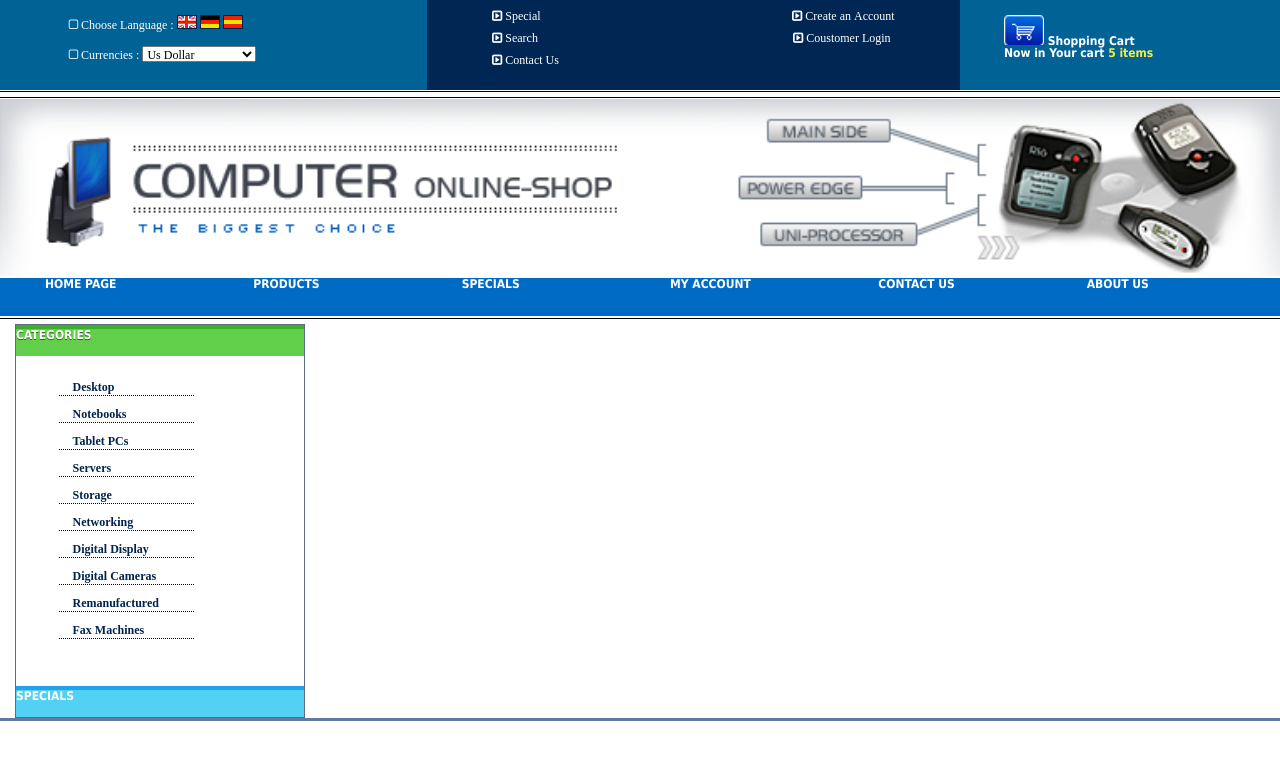
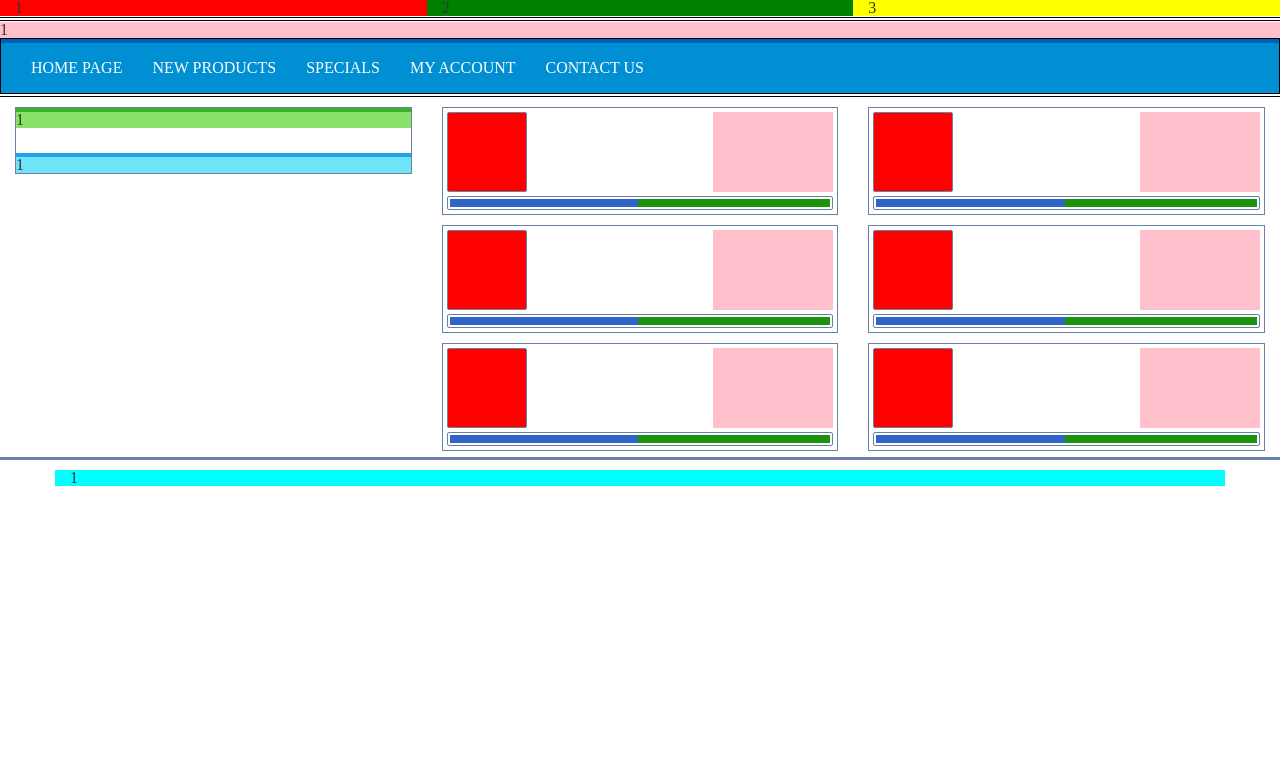
Before and after one commit to dev20pro/php270, a PHP site: page / in a window 1280 px wide. Shown: the top 760 px of the page. Run offline with PHP 8.4, Linux system fonts and the light colour scheme; some libraries are stand-ins or nearby versions.

Commit message:
project responisve layout

```diff
--- a/css/style.css
+++ b/css/style.css
@@ -45,177 +45,132 @@ table {
 }
 
 /* ---------------------------------------------- css reset ends here ------------------------------------------*/
-body{
-    /* background-color:grey; */
-    /* color:white; */
-    font-size: 12px;
-    font-family: 'Tahoma';
-    font-weight:bold;
+.language{
+    background-color:red;    /*Remove*/
 }
-select{
-    color: black;
+.top-menu{
+    background-color:green;   /*Remove*/
 }
-/* ---------------------------------------------- Header Starts here ------------------------------------------*/
-header{
-    color: white;
+.shopping-cart{
+    background-color:yellow;  /*Remove*/
 }
-#lang, #top-nav, #cart{
-    height:90px;
+.header-bottom-border{
+margin-top:1px;
+border-top:1px solid black;
+height:4px;
+border-bottom:1px solid black;
+margin-bottom:1px;
 }
-#lang{
-    background-color:#006295;
+.slider{
+    background-color:pink; /*remove*/
 }
-#lang img{
-    cursor:pointer;
+div .my-menu{
+    border:1px solid black;
 }
-#lang div{
-    margin-left:11%;
+.menu-top-design{
+    height:4px;
+    background-color:#005DBA;
 }
-#lang div>span{
-    padding-top:15px;
-    padding-left:10px;
-}
-#top-nav span{
-    padding-top:10px;
-}
-#top-nav{
-    background-color:#002754;
-}
-#top-nav span{
-    margin-left:10%;
-    cursor:pointer;
-}
-#top-nav span:nth-of-type(2), span:nth-of-type(4){
-float:right;
-margin-right:10%;
-}
-#top-nav  span:nth-of-type(4){
-    margin-right:10.8%;
+.navbar-default{
+    background-color:#008FD3;
+    border-radius:0px;
+    margin-bottom:0px;
+    border:none;
 
 }
-#cart{
-    background-color:#006295;
+.my-menu .navbar-nav li{
+    /* border-right:1px solid black; */
 }
-#cart div{
-    padding-top:15px;
-    margin-left: 10%;
-    cursor:pointer;
+.my-menu .navbar-nav li:last-of-type{
+    /* border-right:none; */
 }
-#cart img{
-    width:40px;
-    height:30px;
+.my-menu .navbar-nav li a {
+    color:white;
 }
-#cart span>span{
-    color: #F6EF43;
+
+/* ---------------------------------------------- Header reset ends here ------------------------------------------*/
+/* ---------------------------------------------- main body starts here  ------------------------------------------*/
+.main-body{
+    border-top:1px solid black;
+    margin-top:2px;
+    border-bottom:3px solid #6A80A5;
+}
+.main-body>div{
+    margin-bottom:6px;
+}
+/* ---------------------------------------------- main body ends here  ------------------------------------------*/
+/* ---------------------------------------------- side bar starts here ------------------------------------------*/
+#side-bar-content{
+    border: 1px solid #6A80A5;
+    margin-top:10px;
+}
+#categories-top-design{
+    height:4px;
+    background-color: #3BB129;
+}
+#categories-list-items{
+    background-color:#89E169;
+}
+#special{
+    margin-top:25px;
+}
+#special-top-design{
+    height:4px;
+    background-color: #22A1E6;
+}
+#special-list-items{
+    background-color:#6FE4F8;
+}
+
+/* ---------------------------------------------- side bar ends here ------------------------------------------*/
+/* ---------------------------------------------- products starts here  ------------------------------------------*/
+.product{
+    position:relative;
+    border: 1px solid #6A80A5;
+    margin-top:10px;
+}
+.image, .description{
+    height:80px; /*remove */
+    width:80px; /*remove */
+    background-color:red; /*remove */
+    margin:4px; /*correct*/
+    border: 1px solid #6A80A5;
+    border-radius:2px;
+}
+.description{
+    position:absolute;
+    width:120px;
+    background-color:pink; /*pink*/
+    top:0px;
+    right:0px;
+    border:none;
+    border-radius:0;
+}
+.buttons{
+    margin:4px;
+    border: 1px solid #6A80A5;
+    border-radius:2px;
+    position:relative;
+}
+.details, .add-to-cart{
+    height:8px;
+    margin:2px;
+    width:50%;
+    background-color:#3064C9;
 
 }
-#header-bottom-line{
-    height:7px;
-    margin-top:1px;
-    border-top: 1px solid black;
-    border-bottom: 1px solid black;
-    margin-bottom:1px;
-
-
-}
-#header-bottom-line>div{
-    height:7px;
-
-
-}
-#slider img{
-width:100%;
+.add-to-cart{
+    background-color:#1B930D;
+    right:0;
+    position:absolute;
+    top:0;
 }
 
-#menu{
-    height:38px;
-    background-color:#006BC4;
+/* ---------------------------------------------- products ends here  ------------------------------------------*/
+/* ---------------------------------------------- footer starts here ------------------------------------------*/
+
+#footer{
+    background-color:cyan; /*remove*/
+    margin-top:10px;
 }
-#menu >div:first-of-type{
-    height:5px;
-    background-color:#005BB9;
-}
-#menu_elem{
-    cursor:pointer;
-
-}
-.btn-primary{
-    padding-left:30px;
-    background-color:#006BC4;
-    height:38px;
-    border-right:1px solid #fff;
-}
-.btn-primary:last-of-type{
-    border-right:none;
-}
-#header-bottom{
-    border-top:1px solid black;
-    margin-top:2px;
-}
-.navbar-header, .navbar, .navbar-inverse  {
-    background-color:#fff;
-    border:none;
-    border-radius:0;
-    min-height: 0;
-    margin-bottom:0px;
-    vertical-align: middle;
-
-}
-.navbar-inverse, #myNavbar{
-margin-right:0px;
-margin-left:0px;
-}
-.nav, .navbar-nav {
-    height:0px;
-    width:100%;
-}
-
-/* ****************************************************** Header ends here  *********************************************************/
-/* ****************************************************** Body starts here  *********************************************************/
-#main_body{
-    /* height:402px; */
-    border-bottom:3px solid #6479A0;
-}
-/* ****************************************************** Side Bar starts here  *********************************************************/
-#sidebar>div{
-    border:1px solid #5D6B84;
-    margin-top:5px;
-}
-#sidebar>div > div:first-of-type{
-    height:4px;
-    background-color: #3CB02A;
-}
-#sidebar>div>div:nth-of-type(2){
-    height:27px;
-    background-color: #61CF49;
-    /*  */
-}
-#category span{
-    text-shadow: 0px 1px 0px rgba(0, 0, 0, 0.5);
-    text-align:center;
-}
-
-#sidebar>div div:nth-of-type(3) div{
-clear:both;
-height:15px;
-width:135px;
-border-bottom: 1px dotted black;
-margin-left:15%;
-}
-#sidebar>div div:nth-of-type(3) div a{
-color:#00234D;
-font-weight:bold;
-font-size:12px;
-}
-#sidebar>div div:nth-of-type(3) div:first-of-type{
-    margin-top:25px;
-}
-#specials{
-    height:4px;
-    background-color:#22A2E8;
-    margin-top:35px;
-}
-#specials-heading{
-    height:27px;
-    background-color: #51D1F4;
-}
+/* ---------------------------------------------- footer ends here ------------------------------------------*/
--- a/index.php
+++ b/index.php
@@ -10,115 +10,126 @@
     <link rel="stylesheet" href="https://cdnjs.cloudflare.com/ajax/libs/font-awesome/4.6.3/css/font-awesome.min.css">
     <link rel="stylesheet" media="all" type="text/css" href="css/style.css">
 <!-- Javascript Files -->
+    <script src="js/jquery.js"></script>
     <script src="js/bootstrap.js"></script>
-    <script src="js/jquery.js"></script>
+
 </head>
 <body>
-<!-- Header Starts Here -->
-<div class='container-fluid'>
-    <header>
-        <div class='row' id='navbar'>
-                <div class='col-sm-4' id='lang'> <!-- sm for screen = or > 768pixels wide -->
-                <div>
-                   <span class="fa fa-square-o">  Choose Language :
-                       <span><img src='images/header/flag-1.png'></span>
-                       <span><img src='images/header/flag-2.png'></span>
-                       <span><img src='images/header/flag-3.png'></span>
-                   </span><br/>
-                   <span class="fa fa-square-o">  Currencies :
-                      <select>
-                         <option value='us'>Us Dollar</option>
-                         <option value='pak'>Pak Rupee</option>
-                         <option value='europian'>Europian Currency</option>
-                      </select>
-                   </span>
+<div class='container-fluid' id='wrapper'>
+    <!-- header-top starts here -->
+<div class='row' id='header-top'>
+    <div class='col-sm-4 language'>1</div> <!-- end of div with col-sm-4 and class of language -->
+    <div class='col-sm-4 top-menu'>2</div> <!-- end of div with col-sm-4 and class of top-menu -->
+    <div class='col-sm-4 shopping-cart'>3</div> <!-- end of div with col-sm-4 and class of shoping cart -->
 </div>
-                </div> <!-- end of col-sm-4 -->
-
-                <div class='col-sm-5' id='top-nav'>
-                    <div>
-                        <span class="fa fa-caret-square-o-right"> Special</span>
-                        <span class="fa fa-caret-square-o-right"> Create an Account</span><br/>
-                        <span class="fa fa-caret-square-o-right"> Search</span>
-                        <span class="fa fa-caret-square-o-right"> Coustomer Login</span><br/>
-                        <span class="fa fa-caret-square-o-right"> Contact Us</span>
-                    </div>
-                </div> <!-- end of col-sm-5 -->
-
-                <div class='col-sm-3' id='cart'>
-                    <div><span><img src='images/header/cart.png'>    Shopping Cart</span><br/>
-                    <span>Now in Your cart <span>5 items</span></span>
-                </div>
-                </div> <!-- end of col-sm-3 -->
-        </div> <!-- end of row -->
-<div id='header-bottom-line' class='row'></div><!-- for the bootom line below navigation -->
-<div id='slider' class='row'><img src='images/slider/slider.png' alt='slider'></div> <!-- div for the slider -->
-
-<!-- navigation menu starts here -->
-
-<nav class="navbar navbar-inverse">
-  <!-- <div class="container"> -->
-    <div class="navbar-header">
-      <button type="button" class="navbar-toggle" data-toggle="collapse" data-target="#myNavbar">
-        <span class="icon-bar"></span>
-        <span class="icon-bar"></span>
-        <span class="icon-bar"></span>
+    <!-- Header top-ends here  -->
+    <!-- div for border of header-bottom starts here  -->
+<div class='row header-bottom-border'></div>
+    <!-- div for border of header-bottom ends here  -->
+    <!-- Div for slider starts here -->
+<div class='row slider'>1</div>
+    <!-- div for slider ends here -->
+    <!-- Div for navigation bar starts here -->
+<div class='row my-menu'>
+    <div class='menu-top-design'></div> <!-- div for the top color design of the menu -->
+        <nav class='navbar navbar-default'>
+            <!--Start of Div for creating the button for collapsing menu on smaller screens-->
+            <div class='navbar-header'>
+                <button type='button' class='navbar-toggle' data-toggle='collapse' data-target='#my-navbar'>
+                    <span class='icon-bar'></span>
+                    <span class='icon-bar'></span>
+                    <span class='icon-bar'></span>
                 </button>
             </div>
-    <div id='menu' class='row'>
-    <div class="collapse navbar-collapse" id="myNavbar">
-    <div class='row nav navbar-nav' id='menu_elem'>
-    <a href='' class='active'><div class='col-sm-2 btn-primary'><span>HOME PAGE</span></div></a>
-    <a href=''> <div class='col-sm-2 btn-primary'><span> PRODUCTS</span></div></a>
-    <a href=''><div class='col-sm-2 btn-primary'><span>SPECIALS</span></div></a>
-    <a href=''><div class='col-sm-2 btn-primary'><span>MY ACCOUNT</span></div></a>
-    <a href=''> <div class='col-sm-2 btn-primary'><span>CONTACT US</span></div></a>
-    <a href=''> <div class='col-sm-2 btn-primary'><span>ABOUT US</span></div></a>
+            <!--End Of Div for creating the button for collapsing menu on smaller screens-->
+            <div class='collapse navbar-collapse' id='my-navbar'>
+                <ul class='nav navbar-nav'>
+                    <li><a href='#'>HOME PAGE</a></li>
+                    <li><a href='#'>NEW PRODUCTS</a></li>
+                    <li><a href='#'>SPECIALS</a></li>
+                    <li><a href='#'>MY ACCOUNT</a></li>
+                    <li><a href='#'>CONTACT US</a></li>
+                </ul>
+            </div>
+        </nav>
+</div>
+    <!-- Div for navigation bar ends here -->
+    <!-- Div for the body starts here -->
+<div class='row main-body'>
+    <div class='col-sm-4 side-bar'>
+        <div id='side-bar-content'>
+            <div id='categories'>
+             <div id='categories-top-design'></div>
+             <div id='categories-list-items'>1</div>
+            </div>
+            <div id='special'>
+             <div id='special-top-design'></div>
+             <div id='special-list-items'>1</div>
             </div>
         </div>
-    <!-- </div> -->
+    </div> <!-- div with col-sm-4 and class of side bar ends here -->
+    <!-- div for displaying the poroducts strats here  -->
+    <div class='col-sm-4' class='products-list'>
+        <div class='product'>
+            <div class='image'></div>
+            <div class='description pull-right'></div>
+            <div class='buttons'>
+                <div class='details'></div>
+                <div class='add-to-cart'></div>
             </div>
-</nav>
-<div id='header-bottom' class='row'></div>
-<!--***************** end of header *************************-->
+        </div>
+        <div class='product'>
+            <div class='image'></div>
+            <div class='description pull-right'></div>
+            <div class='buttons'>
+                <div class='details'></div>
+                <div class='add-to-cart'></div>
+            </div>
+        </div>
+        <div class='product'>
+            <div class='image'></div>
+            <div class='description pull-right'></div>
+            <div class='buttons'>
+                <div class='details'></div>
+                <div class='add-to-cart'></div>
+            </div>
+        </div>
+    </div> <!-- div with col-sm-4 and class products ends here -->
+    <div class='col-sm-4' class='products-list'>
+        <div class='product'>
+            <div class='image'></div>
+            <div class='description pull-right'></div>
+            <div class='buttons'>
+                <div class='details'></div>
+                <div class='add-to-cart'></div>
+            </div>
+        </div>
+        <div class='product'>
+            <div class='image'></div>
+            <div class='description pull-right'></div>
+            <div class='buttons'>
+                <div class='details'></div>
+                <div class='add-to-cart'></div>
+            </div>
+        </div>
+        <div class='product'>
+            <div class='image'></div>
+            <div class='description pull-right'></div>
+            <div class='buttons'>
+                <div class='details'></div>
+                <div class='add-to-cart'></div>
+            </div>
+        </div>
+    </div> <!-- div with col-sm-4 and class products ends here -->
+</div>
+    <!-- div for the main body (sidebar and products) ends here -->
+</div><!-- Wrapper div ends here with class container fluid -->
 
-<!-- Main body starts here -->
-<div class='row' id='main_body'>
-    <div class='col-sm-3' id='sidebar'>
-        <div>
-            <div></div>
-            <div id='category'><span>CATEGORIES</span></div>
-            <div id='category-list'>
-            <div><span class="fa fa-caret-square-o-right"><a href=''> Desktop</a></span></div><br/>
-            <div><span class="fa fa-caret-square-o-right"><a href=''> Notebooks</a></span></div><br/>
-            <div><span class="fa fa-caret-square-o-right"><a href=''> Tablet PCs</a></span></div><br/>
-            <div><span class="fa fa-caret-square-o-right"><a href=''> Servers</a></span></div><br/>
-            <div><span class="fa fa-caret-square-o-right"><a href=''> Storage</a></span></div><br/>
-            <div><span class="fa fa-caret-square-o-right"><a href=''> Networking</a></span></div><br/>
-            <div><span class="fa fa-caret-square-o-right"><a href=''> Digital Display</a></span></div><br/>
-            <div><span class="fa fa-caret-square-o-right"><a href=''> Digital Cameras</a></span></div><br/>
-            <div><span class="fa fa-caret-square-o-right"><a href=''> Remanufactured</a></span></div><br/>
-            <div><span class="fa fa-caret-square-o-right"><a href=''> Fax Machines</a></span></div><br/>
-
+<!-- div with class container for the footer strats here  -->
+<div class='container' id='footer'>
+    1
 </div>
-            <div id='specials'></div>
-            <div id='specials-heading'><span>SPECIALS</span></div>
-        </div>
-    </div> <!-- end of col-sm-4 -->
-    <div class='col-sm-4'>2</div> <!-- end of col-sm-4 -->
-    <div class='col-sm-4'>3</div> <!-- end of col-sm-4 -->
-</div>
-<!-- main body ends here -->
-</div>    <!-- class container fluid ends here -->
-
-
-
-
-<!-- here we have the jquery file -->
-              <script
-			  src="https://code.jquery.com/jquery-3.3.1.min.js"
-			  integrity="sha256-FgpCb/KJQlLNfOu91ta32o/NMZxltwRo8QtmkMRdAu8="
-			  crossorigin="anonymous"></script>
+<!-- div for the footer ends here  -->
 
 </body>
 </html>
```
Lines whose indentation alone changed are shown as unchanged.
